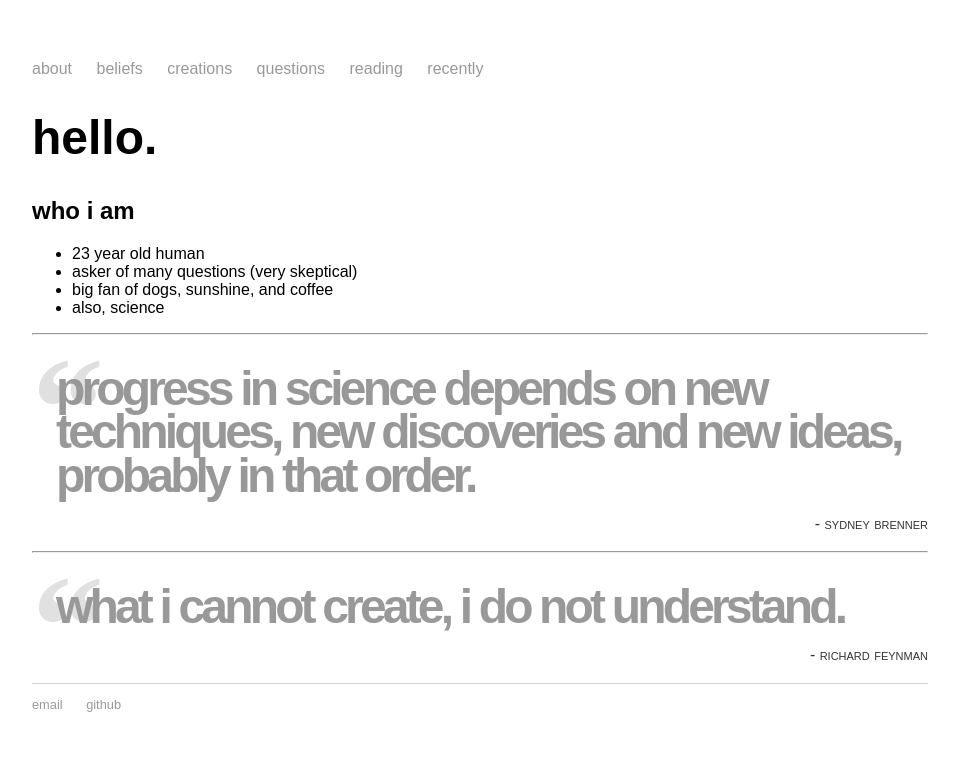
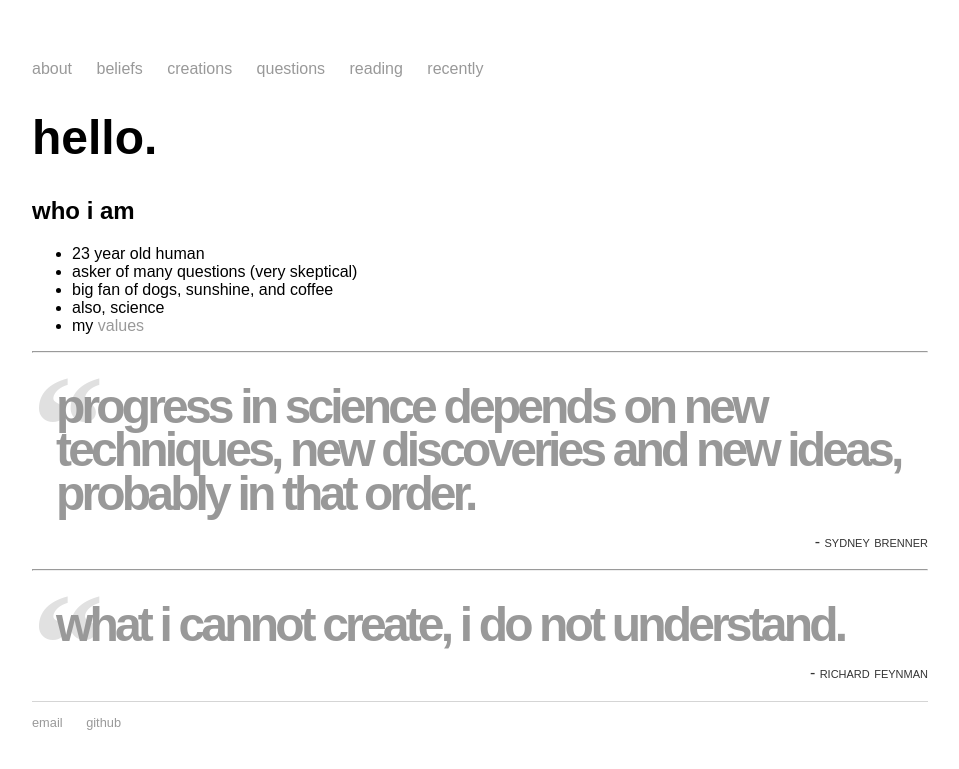
Before and after one commit to mayasheth/mayasheth.github.io, a Jekyll site: the page built from index.md, in a window 1280 px wide. Shown: the top 769 px of the page, without its empty margins (160-1119 px from the left). Built offline with Jekyll 4.4.1, drawn with Linux system fonts in a browser that asks for light colours.

Commit message:
Update index.md

```diff
--- a/index.md
+++ b/index.md
@@ -10,6 +10,7 @@ title: Maya Sheth
 * asker of many questions (very skeptical)
 * big fan of dogs, sunshine, and coffee
 * also, science
+* my [values](https://mayasheth.github.io/2020/11/20/values)
 
 ---
 
```
